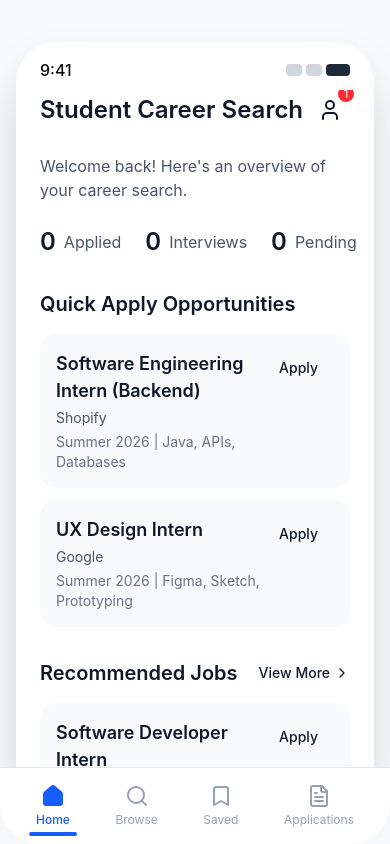
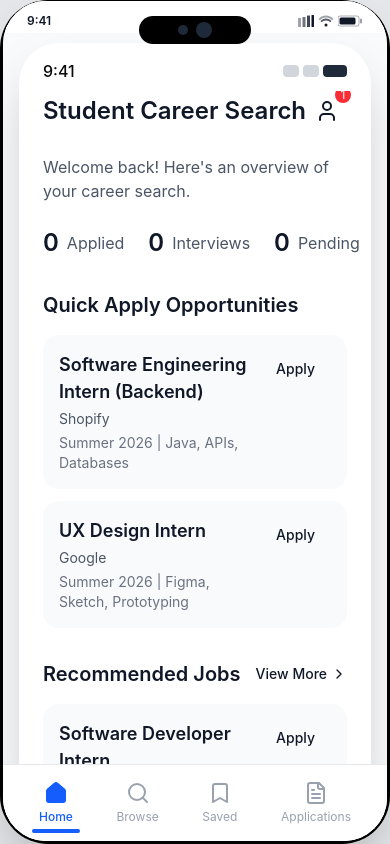
Before and after one commit to SubegSC/Student_Career_Search_App_Mobile, a React (Vite) app: page / in a window 390 px wide. Built offline with nearby package versions, Linux system fonts and the light colour scheme; no server answers.

Commit message:
Add PhoneFrame component to simulate mobile view in App

```diff
--- a/src/app/App.tsx
+++ b/src/app/App.tsx
@@ -2,12 +2,15 @@ import { RouterProvider } from 'react-router';
 import { router } from './routes';
 import { AppProvider } from './context/AppContext';
 import { ProfileProvider } from './context/ProfileContext';
+import { PhoneFrame } from './components/PhoneFrame';
 
 export default function App() {
   return (
     <ProfileProvider>
       <AppProvider>
-        <RouterProvider router={router} />
+        <PhoneFrame>
+          <RouterProvider router={router} />
+        </PhoneFrame>
       </AppProvider>
     </ProfileProvider>
   );
--- /dev/null
+++ b/src/app/components/PhoneFrame.tsx
@@ -0,0 +1,71 @@
+// PhoneFrame.tsx
+// Wrap your app content with this to simulate a phone shell in the browser.
+// Usage in App.tsx:
+//   import { PhoneFrame } from './components/PhoneFrame';
+//   <PhoneFrame><RouterProvider router={router} /></PhoneFrame>
+
+import { ReactNode } from 'react';
+
+export function PhoneFrame({ children }: { children: ReactNode }) {
+  return (
+    <div className="min-h-screen bg-gray-200 dark:bg-gray-700 flex items-center justify-center p-0">
+      {/* Phone shell */}
+      <div
+        className="relative bg-black rounded-[3rem] shadow-2xl"
+        style={{ width: 430, height: 844 }}
+      >
+        {/* Outer border highlight */}
+        <div className="absolute inset-0 rounded-[3rem] ring-1 ring-white/10 pointer-events-none z-20" />
+
+        {/* Notch / Dynamic Island */}
+        <div className="absolute top-4 left-1/2 -translate-x-1/2 w-28 h-7 bg-black rounded-full z-20 flex items-center justify-center gap-2">
+          <div className="w-2.5 h-2.5 bg-gray-800 rounded-full" />
+          <div className="w-4 h-4 bg-gray-800 rounded-full" />
+        </div>
+
+        {/* Side buttons */}
+        <div className="absolute -left-1 top-24 w-1 h-8 bg-gray-600 rounded-l-sm" />
+        <div className="absolute -left-1 top-36 w-1 h-12 bg-gray-600 rounded-l-sm" />
+        <div className="absolute -left-1 top-52 w-1 h-12 bg-gray-600 rounded-l-sm" />
+        <div className="absolute -right-1 top-36 w-1 h-16 bg-gray-600 rounded-r-sm" />
+
+        {/* Screen area */}
+        <div
+          className="absolute inset-[3px] rounded-[2.7rem] overflow-hidden bg-white"
+          style={{ top: 1, bottom: 3, left: 3, right: 3 }}
+        >
+          {/* Status bar */}
+          <div className="flex items-center justify-between px-6 pt-3 pb-1 bg-white dark:bg-gray-900 text-gray-900 dark:text-white text-xs font-semibold z-10 relative">
+            <span>9:41</span>
+            <div className="flex items-center gap-1">
+              <svg width="16" height="12" viewBox="0 0 16 12" fill="currentColor">
+                <rect x="0" y="3" width="3" height="9" rx="0.5" opacity="0.4"/>
+                <rect x="4.5" y="2" width="3" height="10" rx="0.5" opacity="0.6"/>
+                <rect x="9" y="0.5" width="3" height="11.5" rx="0.5" opacity="0.8"/>
+                <rect x="13.5" y="0" width="2.5" height="12" rx="0.5"/>
+              </svg>
+              <svg width="16" height="12" viewBox="0 0 16 12" fill="currentColor">
+                <path d="M8 2.4C10.5 2.4 12.7 3.5 14.2 5.2L15.5 3.9C13.6 1.8 10.9 0.5 8 0.5C5.1 0.5 2.4 1.8 0.5 3.9L1.8 5.2C3.3 3.5 5.5 2.4 8 2.4Z" opacity="0.4"/>
+                <path d="M8 5.5C9.7 5.5 11.2 6.2 12.3 7.3L13.6 6C12.1 4.5 10.2 3.6 8 3.6C5.8 3.6 3.9 4.5 2.4 6L3.7 7.3C4.8 6.2 6.3 5.5 8 5.5Z" opacity="0.7"/>
+                <circle cx="8" cy="10" r="1.5"/>
+              </svg>
+              <svg width="25" height="12" viewBox="0 0 25 12" fill="currentColor">
+                <rect x="0" y="1" width="21" height="10" rx="2" stroke="currentColor" strokeWidth="1" fill="none" opacity="0.35"/>
+                <rect x="22" y="3.5" width="2" height="5" rx="1" opacity="0.4"/>
+                <rect x="1.5" y="2.5" width="16" height="7" rx="1.5"/>
+              </svg>
+            </div>
+          </div>
+
+          {/* App content */}
+          <div className="absolute inset-0 top-0 bottom-0 overflow-hidden flex flex-col">
+            {children}
+          </div>
+        </div>
+
+        {/* Home indicator */}
+        <div className="absolute bottom-2 left-1/2 -translate-x-1/2 w-32 h-1 bg-white/40 rounded-full z-20" />
+      </div>
+    </div>
+  );
+}
```
